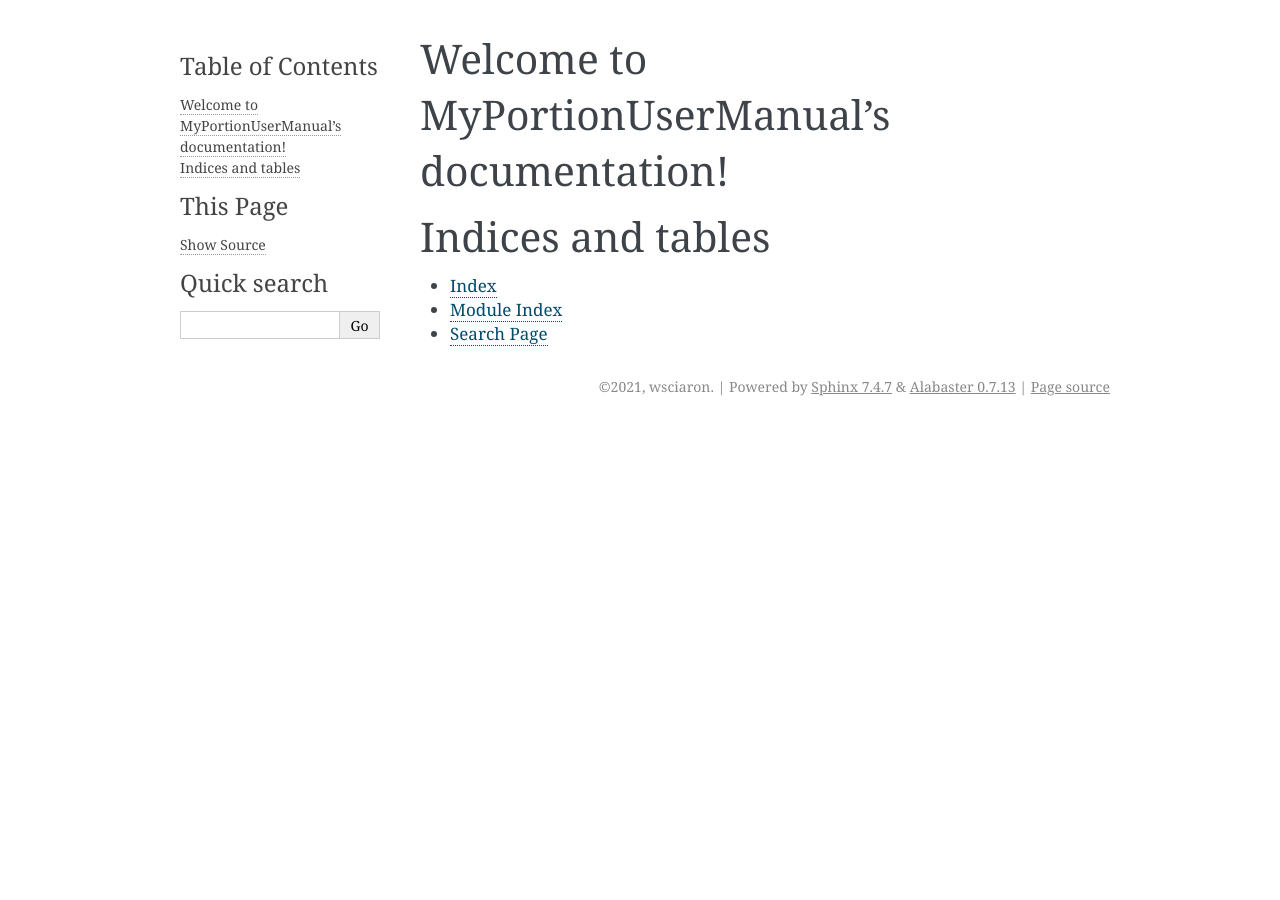
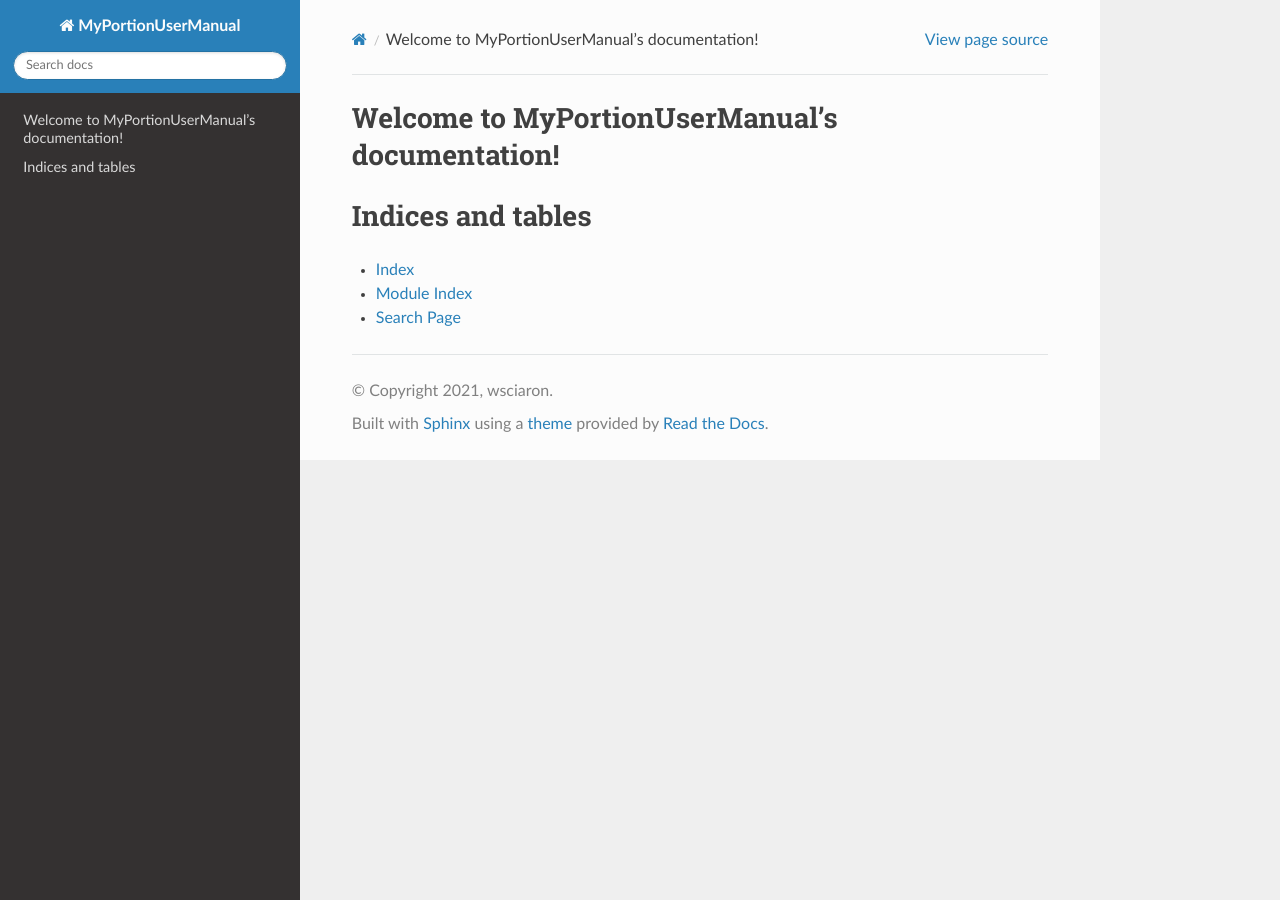
Before and after one commit to uah-cpe-sd-2020/User-Manual, a Sphinx documentation site: the page built from source/index.rst, in a window 1280 px wide. Built offline with Sphinx 7.4.7 and the Read the Docs theme 2.0.0, drawn with Linux system fonts in a browser that asks for light colours.

Commit message:
Update Theme

```diff
--- a/source/conf.py
+++ b/source/conf.py
@@ -15,6 +15,7 @@
 # import os
 # import sys
 # sys.path.insert(0, os.path.abspath('.'))
+import sphinx_rtd_theme
 
 
 # -- Project information -----------------------------------------------------
@@ -40,11 +41,7 @@ release = ''
 # ones.
 extensions = [
     'sphinx.ext.autodoc',
-    'sphinx.ext.doctest',
-    'sphinx.ext.todo',
-    'sphinx.ext.coverage',
-    'sphinx.ext.mathjax',
-    'sphinx.ext.ifconfig',
+    'sphinx_rtd_theme',
     'sphinx.ext.githubpages',
 ]
 
@@ -54,8 +51,8 @@ templates_path = ['_templates']
 # The suffix(es) of source filenames.
 # You can specify multiple suffix as a list of string:
 #
-# source_suffix = ['.rst', '.md']
-source_suffix = '.rst'
+source_suffix = ['.rst', '.md']
+# source_suffix = '.rst'
 
 # The master toctree document.
 master_doc = 'index'
@@ -81,7 +78,7 @@ pygments_style = None
 # The theme to use for HTML and HTML Help pages.  See the documentation for
 # a list of builtin themes.
 #
-html_theme = 'alabaster'
+html_theme = "sphinx_rtd_theme"
 
 # Theme options are theme-specific and customize the look and feel of a theme
 # further.  For a list of options available for each theme, see the
```
